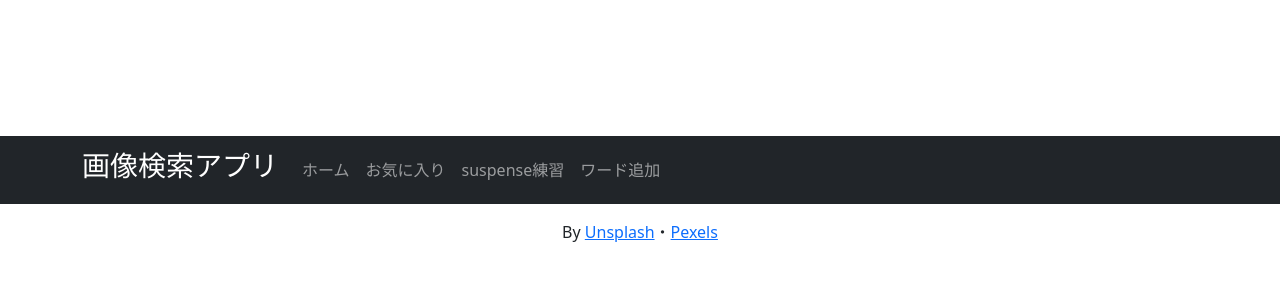
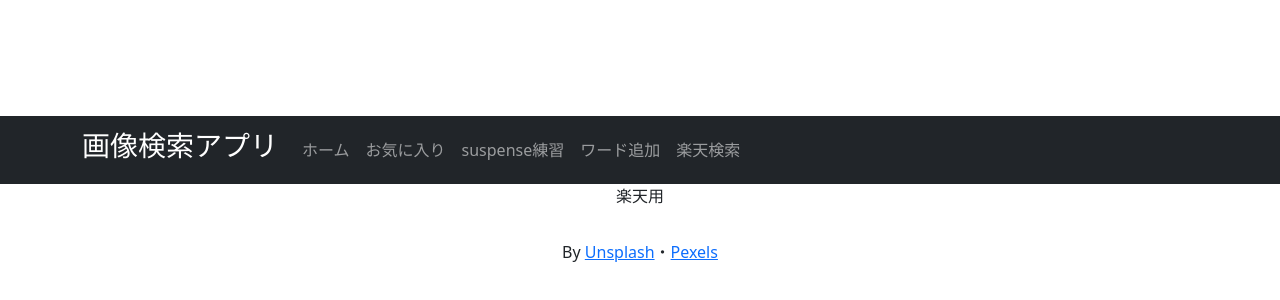
Before and after one commit to na-horita/kensaku, a React (Vite) app: page /scrape in a window 1280 px wide. Shown: the part 202-502 px from the top of the page. Built offline with nearby package versions, Linux system fonts and the light colour scheme.

Commit message:
【jsx】楽天ページを空で作成

```diff
--- a/src/App.jsx
+++ b/src/App.jsx
@@ -4,9 +4,11 @@ import "./App.css";
 import Top from "./pages/Top";
 import Contact from "./pages/Contact";
 import Favorite from "./pages/Favorite";
+import Scrape from "./pages/Scrape";
 import Sus from "./pages/Sus";
 import Navb from "./components/Navbar";
 import Footer from "./components/Footer";
+
 
 function App() {
   return (
@@ -19,6 +21,7 @@ function App() {
             <Route path="/contact" element={<Contact />} />
             <Route path="/favorite" element={<Favorite />} />
             <Route path="/sus" element={<Sus />} />
+            <Route path="/scrape" element={<Scrape />} />
           </Routes>
         </div>
       </BrowserRouter>
--- a/src/components/Navbar.jsx
+++ b/src/components/Navbar.jsx
@@ -23,6 +23,9 @@ function Navb() {
             <Link className="nav-link" to="/contact">
               ワード追加
             </Link>
+            <Link className="nav-link" to="/scrape">
+              楽天検索
+            </Link>
           </Nav>
         </Navbar.Collapse>
       </Container>
--- /dev/null
+++ b/src/pages/Scrape.jsx
@@ -0,0 +1,9 @@
+const Sus = () => {
+  return (
+    <div>
+      <p>楽天用</p>
+    </div>
+  );
+};
+
+export default Sus;
```
